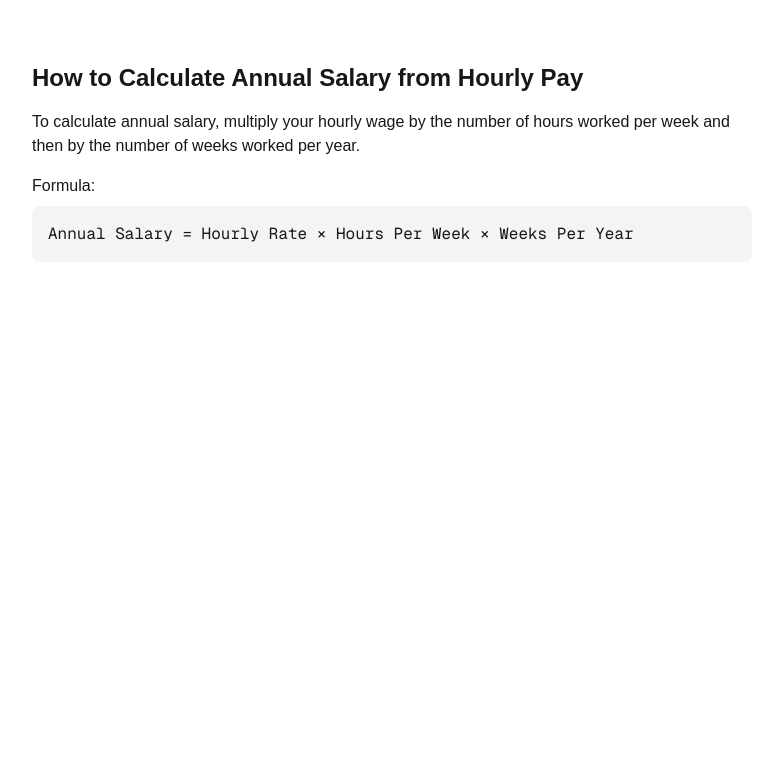
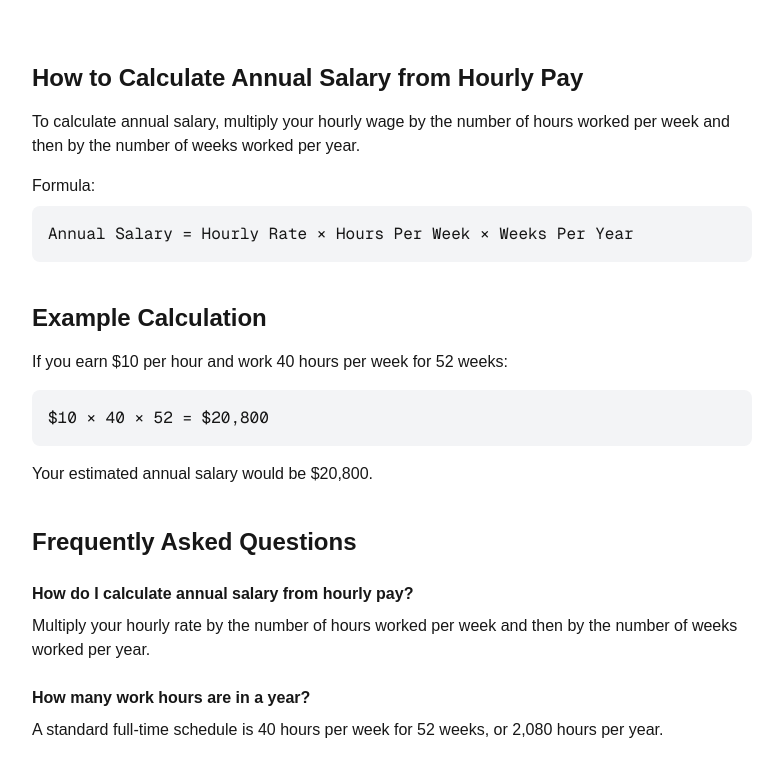
Before and after one commit to ronaldroi2008-droid/odojema, a Next.js app: page /hourly-to-annual-calculator in a window 1280 px wide. Shown: the part 348-1124 px from the top of the page, without its empty margins (248-1016 px from the left). Before the commit the page ends 800 px from the top, so only its background shows below. Built offline with nearby package versions, Linux system fonts and the light colour scheme.

Commit message:
Add FAQ and example section

```diff
--- a/app/hourly-to-annual-calculator/page.tsx
+++ b/app/hourly-to-annual-calculator/page.tsx
@@ -80,6 +80,52 @@ export default function HourlyToAnnualCalculator() {
           </code>
         </div>
       </section>
+
+      <section className="mt-10">
+        <h2 className="text-2xl font-bold">
+          Example Calculation
+        </h2>
+
+        <p className="mt-4">
+          If you earn $10 per hour and work 40 hours per week for 52 weeks:
+        </p>
+
+        <div className="mt-4 p-4 bg-gray-100 rounded-lg">
+          <code>
+            $10 × 40 × 52 = $20,800
+          </code>
+        </div>
+
+        <p className="mt-4">
+          Your estimated annual salary would be $20,800.
+        </p>
+      </section>
+
+      <section className="mt-10">
+        <h2 className="text-2xl font-bold">
+          Frequently Asked Questions
+        </h2>
+
+        <div className="mt-6">
+          <h3 className="font-semibold">
+            How do I calculate annual salary from hourly pay?
+          </h3>
+
+          <p className="mt-2">
+            Multiply your hourly rate by the number of hours worked per week and then by the number of weeks worked per year.
+          </p>
+        </div>
+
+        <div className="mt-6">
+          <h3 className="font-semibold">
+            How many work hours are in a year?
+          </h3>
+
+          <p className="mt-2">
+            A standard full-time schedule is 40 hours per week for 52 weeks, or 2,080 hours per year.
+          </p>
+        </div>
+      </section>
     </main>
   );
 }
```
